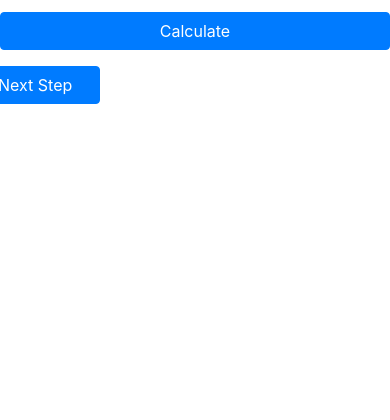
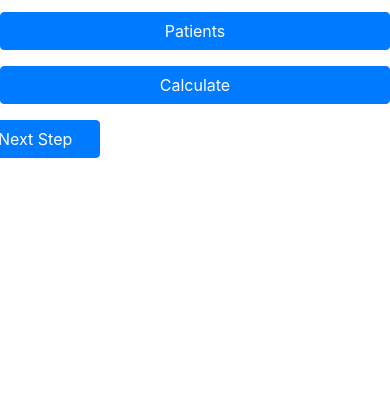
Before and after one commit to PaulaG9/MSFCalc, a Django app: page /calc/forecast/ in a window 390 px wide. Shown: the part 252-672 px from the top of the page. Run offline with Django 3.2, Linux system fonts and the light colour scheme; some libraries are stand-ins or nearby versions.

Commit message:
calculate patients functionality

```diff
--- a/calc/static/js/resultsPreview.js
+++ b/calc/static/js/resultsPreview.js
@@ -39,3 +39,22 @@ function getPreview(){
         }
     }
 }
+
+function putPatients(){
+    var formInst2=$('input[id^=patients_in_cohort]')
+    for (var z=1; z<formInst2.length+1; z++){
+        var patientsCohort=parseInt($('input#patients_in_cohort_' +z).val());
+        console.log(patientsCohort);
+        var patientsNum=$('[id^=num_patients_' + z+']');
+        for (var t=1; t<patientsNum.length+1; t++){
+            var txt=patientsNum.eq(t-1).attr("id");
+            var msfcode=txt.split("_")[3];
+            console.log(txt,msfcode)
+            var ratio=parseFloat($('p#patients_percentage_'+ z +'_'+msfcode).text());
+            console.log(ratio)
+            calculatedPatients=(ratio * patientsCohort)/100;
+            console.log(calculatedPatients )
+            patientsNum.eq(t-1).val(calculatedPatients);
+        }
+    }
+}
--- a/calc/templates/calc/forecast.html
+++ b/calc/templates/calc/forecast.html
@@ -14,7 +14,11 @@
     <script src={% static "js/resultsPreview.js" %}></script>
     <div class="row">
 
-            <div class="col-md-10"></div>
+            <div class="col-md-9"></div>
+            <div class="col-md-1">
+                <input type="submit" class="btn btn-md btn-primary" onclick="putPatients()" value="Patients" id="patients" name="patients">
+                <p></p>
+            </div>
             <div class="col-md-1">
                 <input type="submit" class="btn btn-md btn-primary" onclick="getPreview()" value="Calculate" id="calculate" name="calculate">
                 <p></p>
@@ -132,7 +136,12 @@
                                                         </div>
 
                                                         <div class="col-md-1">
-                                                            {{y.patients_percentage|mul:100|stringformat:"s"|add:"%"}}
+                                                            {% with "patients_percentage_"|add:ct|add:"_"|add:y.msf_code as patratio %}
+                                                                {% if y.patients_percentage %}
+                                                                <p name={{patratio}} id={{patratio}}>{{y.patients_percentage|mul:100|stringformat:"s"|add:"%"}}</p>
+                                                                {% endif %}
+                                                            {% endwith %}
+
                                                         </div>
 
                                                         <div class="col-md-1">
@@ -143,7 +152,7 @@
 
                                                         <div class="col-md-1">
                                                             {% with "num_patients_"|add:ct|add:"_"|add:y.msf_code as fname %}
-                                                            <input type="number" min=0 name={{fname}} id={{fname}} placeholder=50>
+                                                            <input type="number" min=0 name={{fname}} id={{fname}}>
                                                             {% endwith %}
                                                         </div>
 
```
Also changed, not shown: db.sqlite3.
